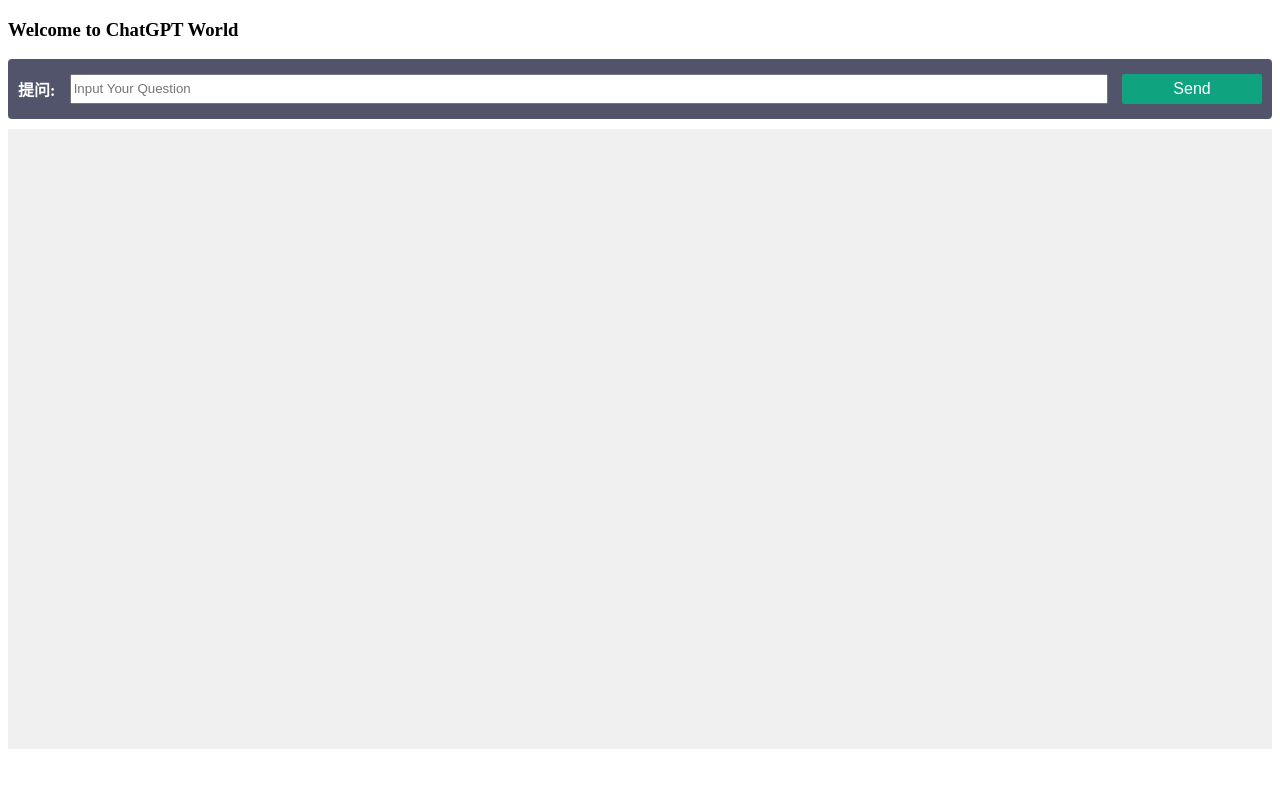
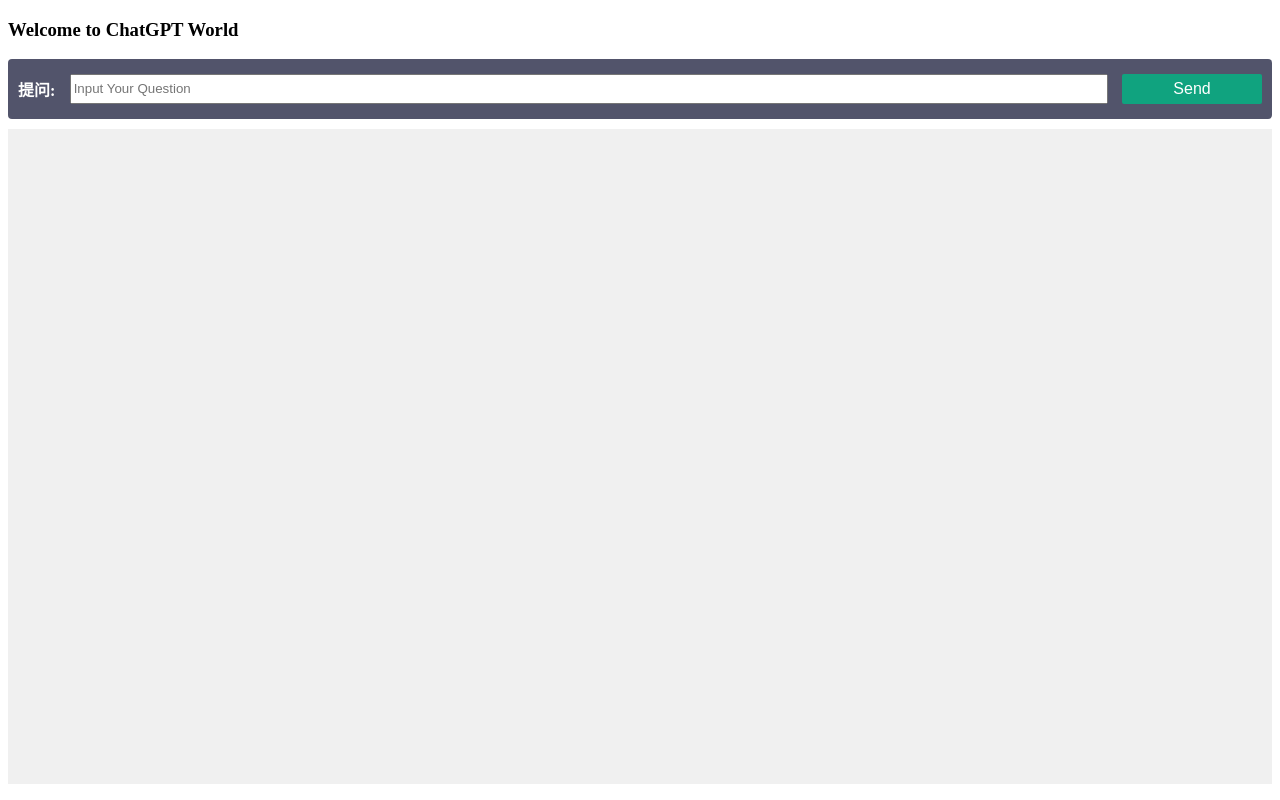
Before and after one commit to hotmanxp/electron-chatgpt, an Electron app: page index.html in a window 1280 px wide. Drawn offline with Linux system fonts and the light colour scheme.

Commit message:
update style

```diff
--- a/styles.css
+++ b/styles.css
@@ -4,7 +4,7 @@
 
 .logContainer {
   /* background-color: #343541; */
-  min-height: calc(100vh - 180px);
+  min-height: calc(100vh - 145px);
 }
 
 .tips {
@@ -54,7 +54,7 @@
 
 .logContainer {
   margin-top: 10px;
-  max-height: calc(100vh - 110px);
+  max-height: calc(100vh - 140px);
   padding: 0 10px;
   overflow-y: auto;
 }
```
